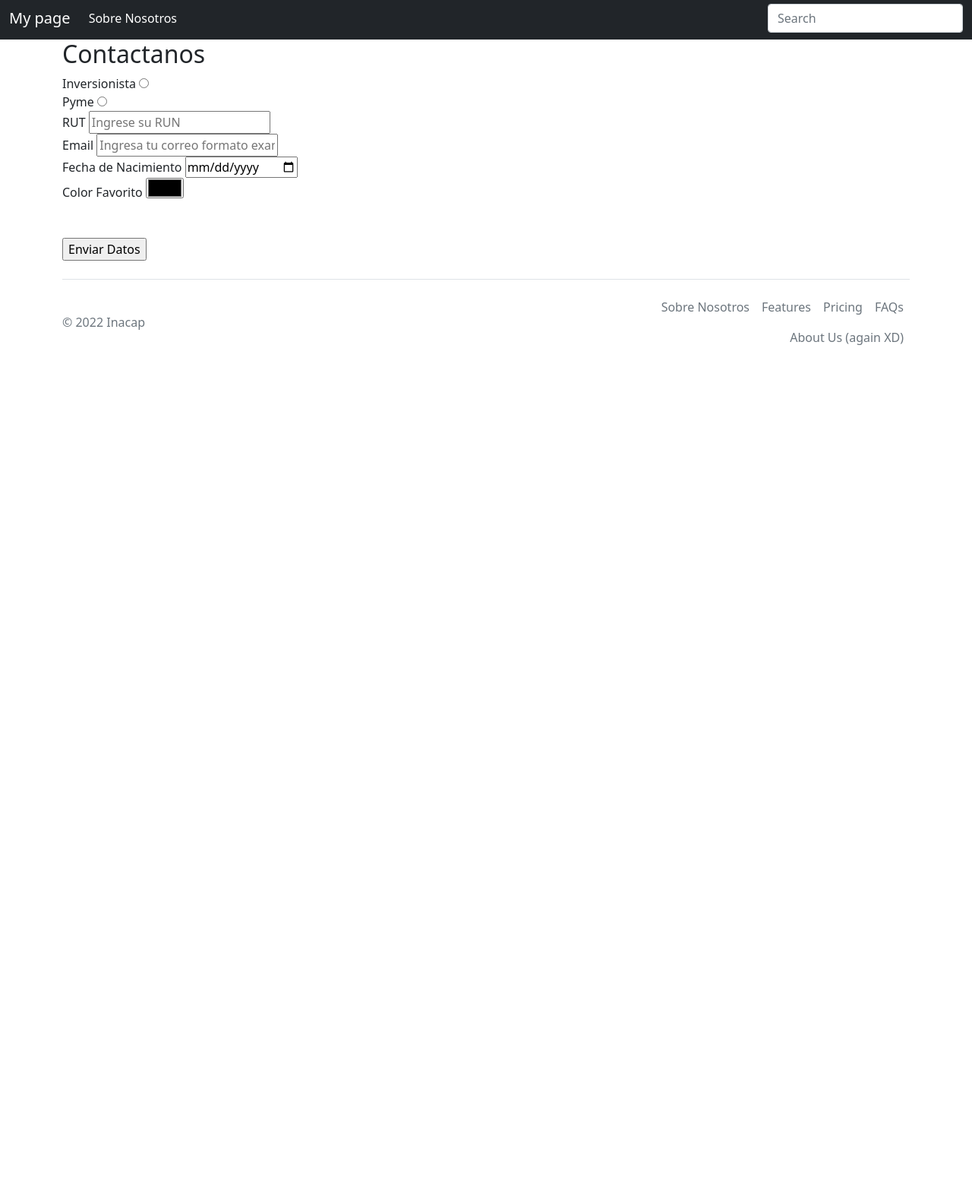
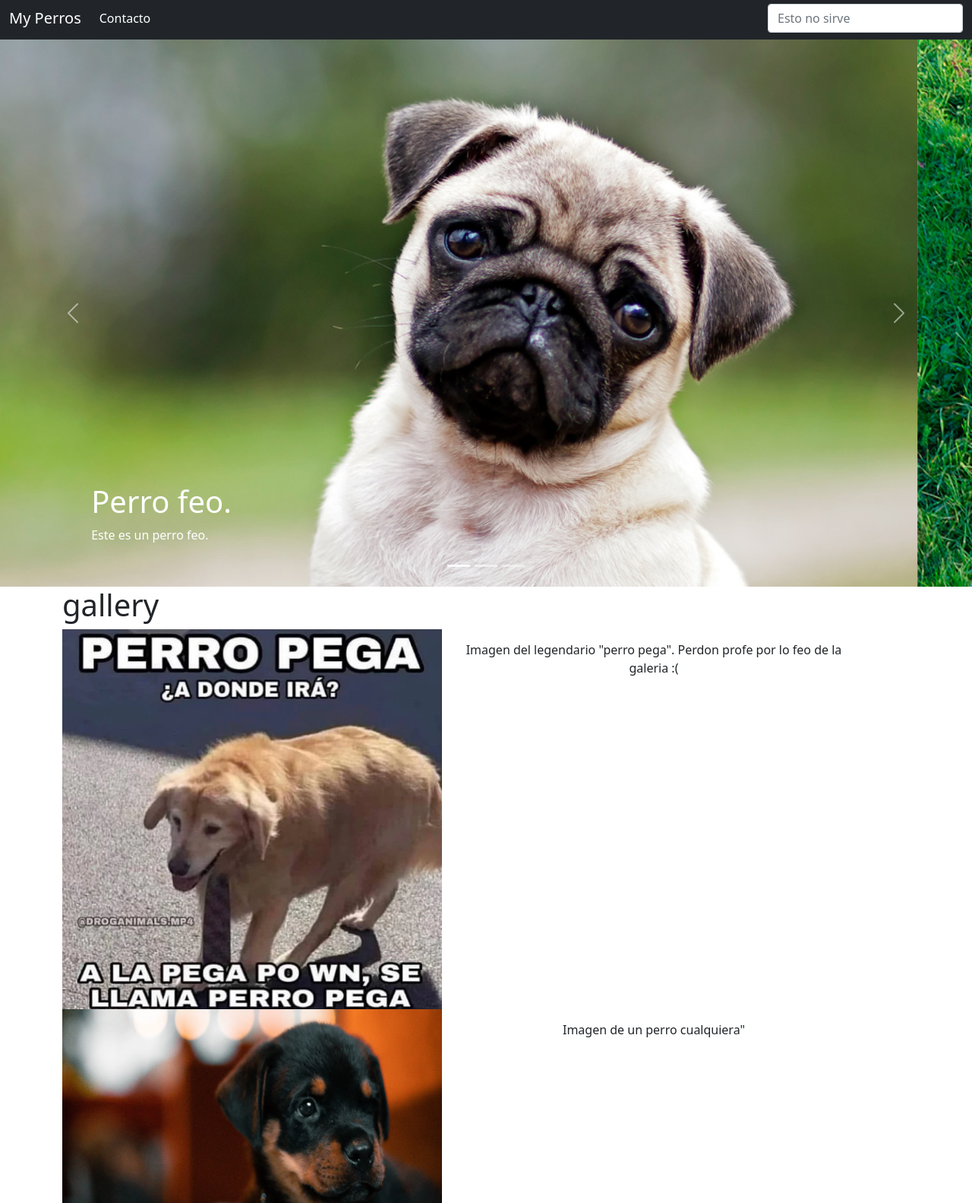
Before and after one commit to ElierCardenas/Clases, a plain HTML site: page Index.html in a window 1280 px wide. Shown: the part 4-1587 px from the top of the page at 76% size. Before the commit the page ends 800 px from the top, so only its background shows below. Drawn offline with nearby package versions, Linux system fonts and the light colour scheme.

Commit message:
ahora si que si

```diff
--- a/Index.html
+++ b/Index.html
@@ -6,13 +6,48 @@
     <meta name="viewport" content="width=device-width, initial-scale=1.0" />
     <link href="https://cdn.jsdelivr.net/npm/bootstrap@5.1.3/dist/css/bootstrap.min.css" rel="stylesheet" integrity="sha384-1BmE4kWBq78iYhFldvKuhfTAU6auU8tT94WrHftjDbrCEXSU1oBoqyl2QvZ6jIW3" crossorigin="anonymous">
     <script src="https://cdn.jsdelivr.net/npm/bootstrap@5.1.3/dist/js/bootstrap.bundle.min.js" integrity="sha384-ka7Sk0Gln4gmtz2MlQnikT1wXgYsOg+OMhuP+IlRH9sENBO0LRn5q+8nbTov4+1p" crossorigin="anonymous"></script>
-    <title>My Site</title>
+    <title>My Perros</title>
+    <link href="carousel.css" rel="stylesheet">
+
   </head>
+  <head>
+    <style>
+    div.gallery {
+      margin: 5px;
+      border: 1px solid #ccc;
+      float: left;
+      width: 180px;
+    }
+
+    div.gallery:hover {
+      border: 1px solid #777;
+    }
+
+    div.gallery img {
+      width: 100%;
+      height: auto;
+    }
+
+    div.desc {
+      padding: 15px;
+      text-align: center;
+    }
+
+    div.contenedor {
+    display: flex;
+    flex-direction: row;
+    flex-wrap: wrap;
+    }
+
+    div.contenedor > div {
+    width: 50%;
+    }
+    </style>
   <body>
 
     <nav class="navbar navbar-expand navbar-dark bg-dark" aria-label="Second navbar example">
       <div class="container-fluid">
-        <a class="navbar-brand" href="#">My page</a>
+        <a class="navbar-brand" href="#">My Perros</a>
         <button class="navbar-toggler" type="button" data-bs-toggle="collapse" data-bs-target="#navbarsExample02" aria-controls="navbarsExample02" aria-expanded="false" aria-label="Toggle navigation">
           <span class="navbar-toggler-icon"></span>
         </button>
@@ -20,42 +55,95 @@
         <div class="collapse navbar-collapse" id="navbarsExample02">
           <ul class="navbar-nav me-auto">
             <li class="nav-item">
-              <a class="nav-link active" aria-current="page" href="#">Sobre Nosotros</a>
+              <a class="nav-link active" aria-current="page" href="/contacto.html">Contacto</a>
             </li>
           </ul>
           <form>
-            <input class="form-control" type="text" placeholder="Search" aria-label="Search">
+            <input class="form-control" type="text" placeholder="Esto no sirve" aria-label="Search">
           </form>
         </div>
       </div>
     </nav>
 
 
+    <div id="myCarousel" class="carousel slide" data-bs-ride="carousel">
+      <div class="carousel-indicators">
+        <button type="button" data-bs-target="#myCarousel" data-bs-slide-to="0" class="active" aria-current="true" aria-label="Slide 1"></button>
+        <button type="button" data-bs-target="#myCarousel" data-bs-slide-to="1" aria-label="Slide 2"></button>
+        <button type="button" data-bs-target="#myCarousel" data-bs-slide-to="2" aria-label="Slide 3"></button>
+      </div>
+      <div class="carousel-inner">
+        <div class="carousel-item active">
+          <img src="/Assets/img/_107435681_perro1.jpg" height="720" width="1280" class="d-block w-100" alt="...">
+
           <div class="container">
-      <form action="#" method="post">
-          <h2>Contactanos</h2>
-          <label for="">Inversionista</label>
-          <input type="radio" name="contacto" id="Inversionista"><br>
-          <label for="">Pyme</label>
-          <input type="radio" name="contacto" id="Pyme"><br>
-          <!-- <label for="">Ingrese su RUN</label> -->
-          <label for="">RUT</label>
-          <input type="text" name="run" id="run" placeholder="Ingrese su RUN" required><br>
-          <label for="">Email</label>
-          <input type="email" name="email" id="email" placeholder="Ingresa tu correo formato example@email.com" required><br>
-          <label for="">Fecha de Nacimiento</label>
-          <input type="date" name="" id="" ><br>
-          <label for="">Color Favorito</label>
-          <input type="color" name="color" id="color" ><br>
-          </select>
-          <br><br>
-          <input type="submit" value="Enviar Datos">
-        <br>
-        </form>
+            <div class="carousel-caption text-start">
+              <h1>Perro feo.</h1>
+              <p>Este es un perro feo.</p>
+
+            </div>
+          </div>
+        </div>
+        <div class="carousel-item">
+          <img src="/Assets/img/purina-por-que-los-perros-mueven-la-cola.png" height="720" width="1280" class="d-block w-100" alt="...">
+
+          <div class="container">
+            <div class="carousel-caption">
+              <h1>Perro feo 2.</h1>
+              <p>Este es otro perro feo.</p>
+            </div>
+          </div>
+        </div>
+        <div class="carousel-item">
+          <img src="/Assets/img/mascotas-alimentacion-perros_529458667_162988306_1706x960.jpg" height="720" width="1280" class="d-block w-100" alt="...">
+
+          <div class="container">
+            <div class="carousel-caption text-end">
+              <h1>Peero feo 3.</h1>
+              <p>Este es otro perro feo mas.</p>
+            </div>
+          </div>
+        </div>
+      </div>
+      <button class="carousel-control-prev" type="button" data-bs-target="#myCarousel" data-bs-slide="prev">
+        <span class="carousel-control-prev-icon" aria-hidden="true"></span>
+        <span class="visually-hidden">Previous</span>
+      </button>
+      <button class="carousel-control-next" type="button" data-bs-target="#myCarousel" data-bs-slide="next">
+        <span class="carousel-control-next-icon" aria-hidden="true"></span>
+        <span class="visually-hidden">Next</span>
+      </button>
+    </div>
+
+<div>
+  <div class="container">
+    <h1>gallery</h1>
+    <div class="contenedor">
+      <a target="_blank" href="/Assets/img/peropega.webp">
+        <img src="/Assets/img/peropega.webp" alt="perro pega" width="500" height="500">
+      </a>
+      <div class="desc">Imagen del legendario "perro pega". Perdon profe por lo feo de la galeria :(</div>
+    </div>
+
+    <div class="contenedor">
+      <a target="_blank" href="ff">
+        <img src="/Assets/img/perro32.webp" alt="perroX" width="500" height="500">
+      </a>
+      <div class="desc">Imagen de un perro cualquiera"</div>
+    </div>
+
+    <div class="contenedor">
+      <a target="_blank" href="ff">
+        <img src="/Assets/img/perro-1.webp" alt="perroX" width="500" height="500">
+      </a>
+      <div class="desc">Imagen de un perro cualquiera"</div>
     </div>
 
 
-      <div class="container">
+</div>
+
+
+    <div class="footer">
       <footer class="d-flex flex-wrap justify-content-between align-items-center py-3 my-4 border-top">
         <p class="col-md-4 mb-0 text-muted">&copy; 2022 Inacap</p>
 
@@ -64,11 +152,7 @@
         </a>
 
         <ul class="nav col-md-4 justify-content-end">
-            <li class="nav-item"><a href="#" class="nav-link px-2 text-muted">Sobre Nosotros</a></li>
-            <li class="nav-item"><a href="#" class="nav-link px-2 text-muted">Features</a></li>
-            <li class="nav-item"><a href="#" class="nav-link px-2 text-muted">Pricing</a></li>
-            <li class="nav-item"><a href="#" class="nav-link px-2 text-muted">FAQs</a></li>
-            <li class="nav-item"><a href="#" class="nav-link px-2 text-muted">About Us (again XD)</a></li>
+          <li class="nav-item"><a href="/contacto.html" class="nav-link px-2 text-muted">Contacto</a></li>
         </ul>
       </footer>
     </div>
```
Lines whose indentation alone changed are shown as unchanged.
